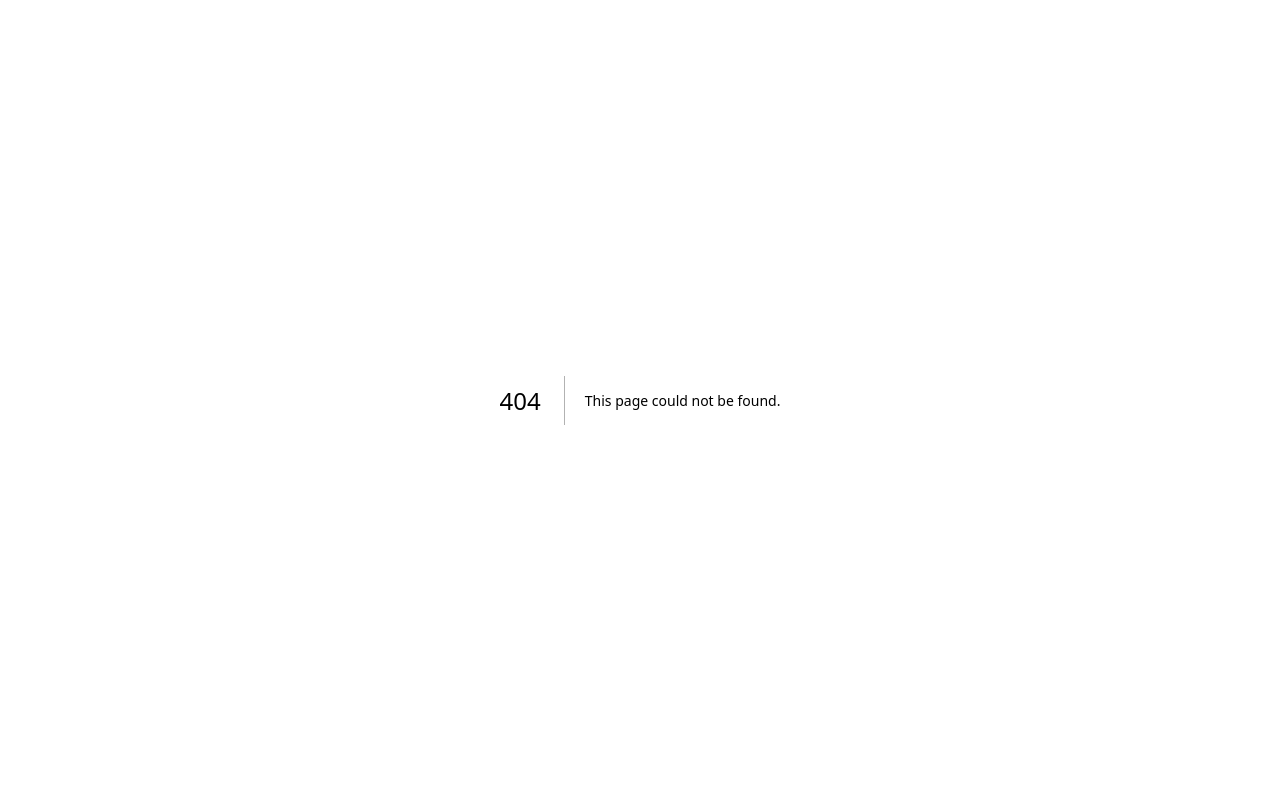
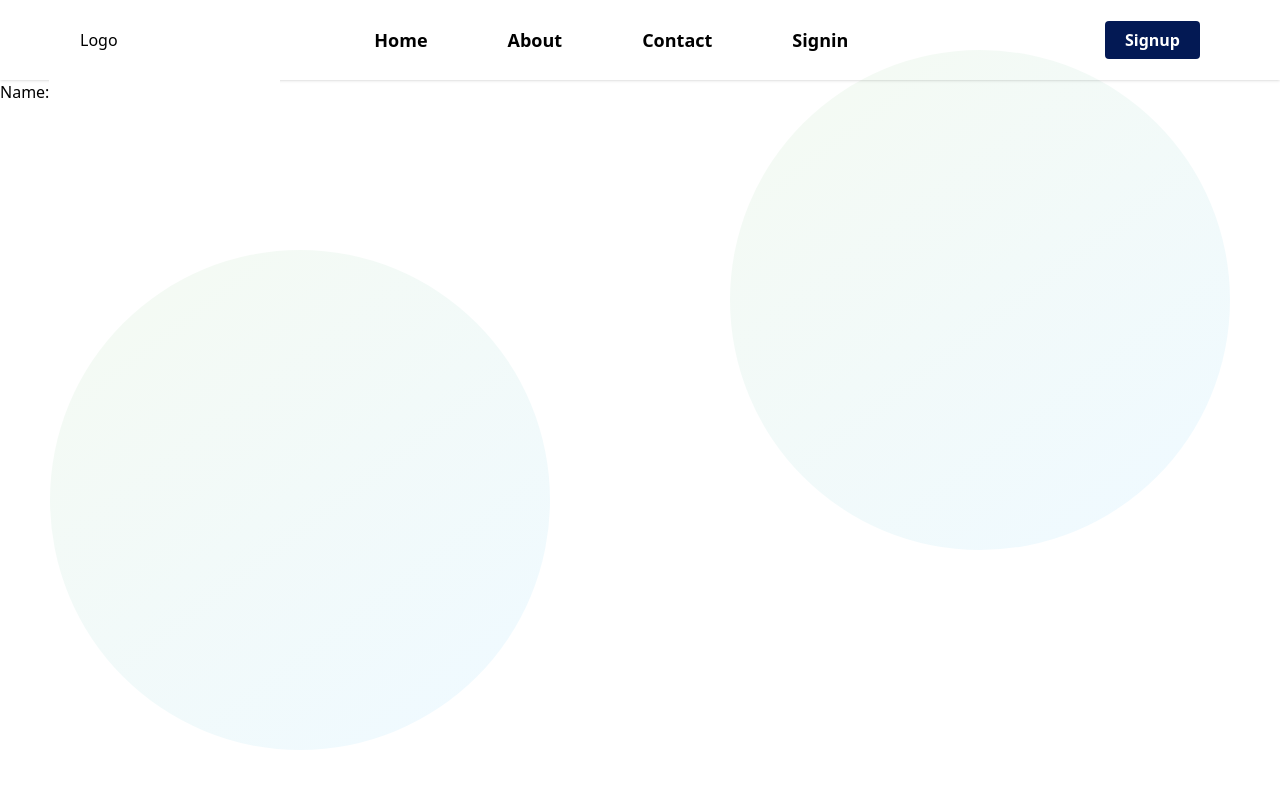
Before and after one commit to gabrielbastianelle1/hydraca-nextjs, a Next.js app: page /signup in a window 1280 px wide. Before the commit this address had no page. Shown: the top 788 px of the page. Built offline with nearby package versions, Linux system fonts and the light colour scheme.

Commit message:
animation home

```diff
--- a/components/header/Nav.jsx
+++ b/components/header/Nav.jsx
@@ -1,5 +1,6 @@
 import { MenuIcon } from '@heroicons/react/solid'
 import NavItem from './NavItem'
+import Link from 'next/link'
 
 export default function Nav() {
     return (
@@ -7,14 +8,16 @@ export default function Nav() {
             <MenuIcon className="h-12 ml-auto stroke-slate-600 cursor-pointer lg:hidden" />
             <nav className="hidden lg:flex items-center w-full">
                 <div className="flex-grow flex justify-center space-x-20">
-                    <NavItem hrefLink="teste" text="Home" />
-                    <NavItem hrefLink="teste" text="About" />
-                    <NavItem hrefLink="teste" text="Contact" />
-                    <NavItem hrefLink="teste" text="Signin" />
+                    <NavItem hrefLink="/" text="Home" />
+                    <NavItem hrefLink="/" text="About" />
+                    <NavItem hrefLink="/" text="Contact" />
+                    <NavItem hrefLink="signin" text="Signin" />
                 </div>
-                <buttom className="font-extrabold text-white bg-colorButton px-5 py-2 rounded cursor-pointer">
-                    Signup
-                </buttom>
+                <Link href="/signup">
+                    <span className="font-extrabold text-white bg-colorButton px-5 py-2 rounded cursor-pointer">
+                        Signup
+                    </span>
+                </Link>
             </nav>
         </>
     )
--- a/components/header/NavItem.jsx
+++ b/components/header/NavItem.jsx
@@ -3,7 +3,9 @@ import Link from 'next/link'
 export default function NavItem({ text, hrefLink }) {
     return (
         <Link href={hrefLink}>
-            <span className="font-extrabold text-lg">{text}</span>
+            <span className="font-extrabold text-lg hover:underline">
+                {text}
+            </span>
         </Link>
     )
 }
--- /dev/null
+++ b/components/signup/Signup.jsx
@@ -0,0 +1,8 @@
+export default function Signup() {
+    return (
+        <main>
+            <label htmlFor="name">Name:</label>
+            <input type="text" name="" id="name" />
+        </main>
+    )
+}
--- /dev/null
+++ b/pages/signup.jsx
@@ -0,0 +1,10 @@
+import Layout from '../components/layout/Layout'
+import Signup from '../components/signup/Signup'
+
+export default function signup() {
+    return (
+        <Layout title="Signup">
+            <Signup />
+        </Layout>
+    )
+}
--- a/styles/globals.css
+++ b/styles/globals.css
@@ -37,14 +37,13 @@
         opacity: 0.2;
     }
 
-    .char{
+    .char {
         transform: translateY(200px);
         transition: all 0.5s;
     }
 
-    .p-gsap{
+    .p-gsap {
         transition: all 0.5s;
         opacity: 0;
     }
-
 }
```
Also changed, not shown: 1 other file (tests, documents, lock files or other folders).
